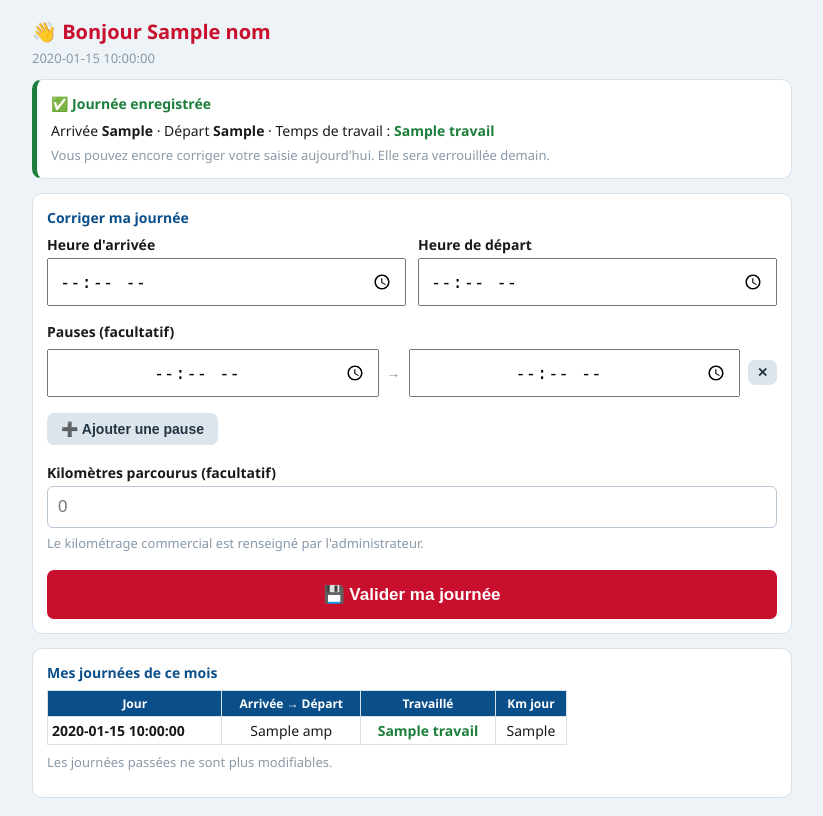
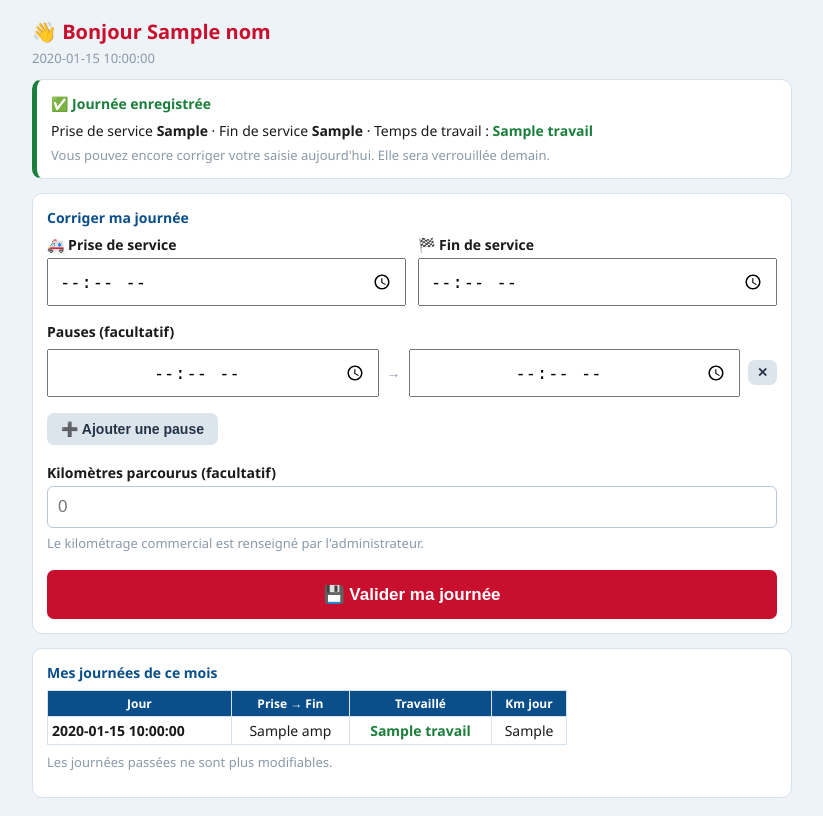
Before and after one commit to Cliff81/suivi-heures, a Flask app: template templates/espace.html in a window 1280 px wide. Shown: the whole page, without its empty margins (24-847 px from the left). Run offline with Flask 3, Linux system fonts and the light colour scheme; the template is opened without the code that fills it: most values are stand-ins (such as "Sample title", 1, 10 or a date in 2020).

Commit message:
Vue salarié : libellés Prise de service / Fin de service (au lieu d arrivée/départ)
Co-Authored-By: Claude Opus 4.8 <noreply@anthropic.com>

```diff
--- a/templates/espace.html
+++ b/templates/espace.html
@@ -16,7 +16,7 @@
   {% if saisie %}
     <div class="carte" style="border-left:5px solid var(--vert)">
       <div class="entete" style="color:var(--vert)">✅ Journée enregistrée</div>
-      <p style="margin:6px 0">Arrivée <b>{{ saisie.amp_d }}</b> · Départ <b>{{ saisie.amp_f }}</b>
+      <p style="margin:6px 0">Prise de service <b>{{ saisie.amp_d }}</b> · Fin de service <b>{{ saisie.amp_f }}</b>
          · Temps de travail : <b style="color:var(--vert)">{{ saisie.travail }}</b></p>
       <p class="sous" style="margin:4px 0 0">Vous pouvez encore corriger votre saisie
          aujourd'hui. Elle sera verrouillée demain.</p>
@@ -29,12 +29,12 @@
 
     <div class="deux-champs">
       <div>
-        <label>Heure d'arrivée</label>
+        <label>🚑 Prise de service</label>
         <input type="time" name="amp_d" inputmode="numeric"
                value="{{ saisie.amp_d if saisie else '' }}" required>
       </div>
       <div>
-        <label>Heure de départ</label>
+        <label>🏁 Fin de service</label>
         <input type="time" name="amp_f" inputmode="numeric"
                value="{{ saisie.amp_f if saisie else '' }}" required>
       </div>
@@ -73,7 +73,7 @@
   <div class="carte">
     <div class="entete">Mes journées de ce mois</div>
     <table class="grille" style="max-width:520px">
-      <thead><tr><th>Jour</th><th>Arrivée → Départ</th><th>Travaillé</th><th>Km jour</th></tr></thead>
+      <thead><tr><th>Jour</th><th>Prise → Fin</th><th>Travaillé</th><th>Km jour</th></tr></thead>
       <tbody>
       {% for h in histo %}
         <tr class="{{ 'weekend' if h.aujourdhui }}">
```
